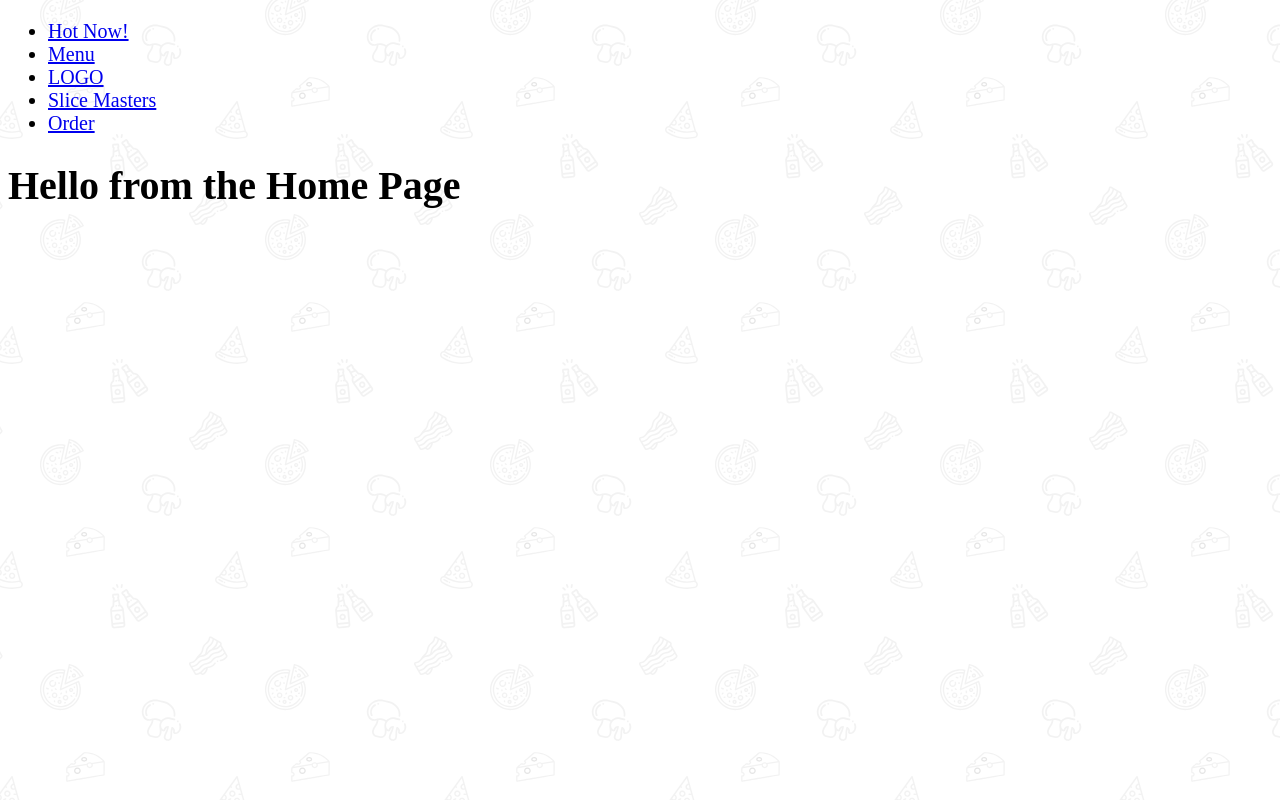
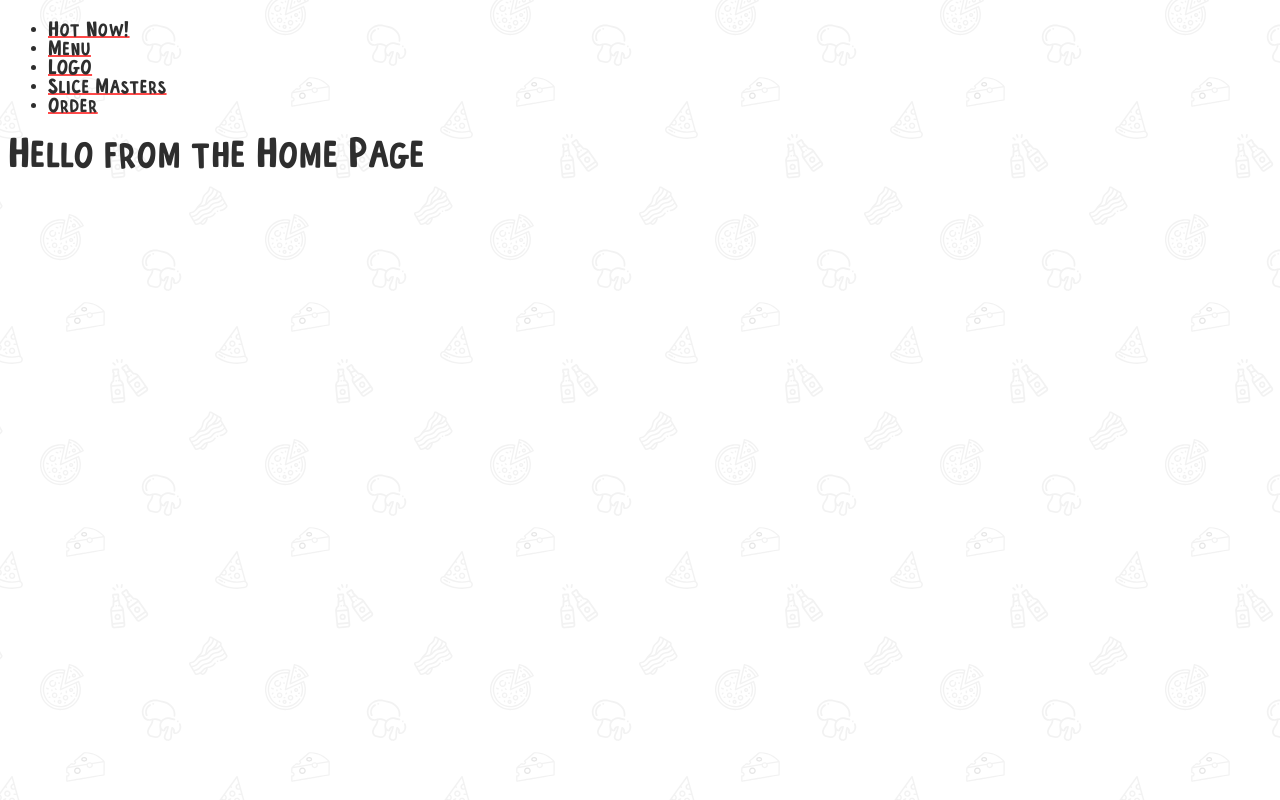
Before and after one commit to dominikmanowski/master-gatsby, a Gatsby site in the folder gatsby/: page / in a window 1280 px wide. Built offline with nearby package versions, Linux system fonts and the light colour scheme; Gatsby itself is replaced by a stand-in of ours.

Commit message:
gatsby | add typography styles and put them in layout

```diff
--- a/gatsby/src/components/Layout.js
+++ b/gatsby/src/components/Layout.js
@@ -1,10 +1,12 @@
 import React from 'react'
 import Nav from './Nav'
 import GlobalStyles from '../styles/GlobalStyles'
+import Typography from '../styles/Typography'
 
 const Layout = ({ children }) => (
   <div>
     <GlobalStyles />
+    <Typography />
     <Nav />
     {children}
   </div>
--- /dev/null
+++ b/gatsby/src/styles/Typography.js
@@ -0,0 +1,48 @@
+import { createGlobalStyle } from 'styled-components'
+
+import font from '../assets/fonts/frenchfries.woff'
+
+const Typography = createGlobalStyle`
+  @font-face {
+    font-family: FrenchFries;
+    src: url(${font});
+  }
+  *, *::before, *::after {
+        -webkit-font-smoothing: antialiased;
+        -moz-osx-font-smoothing: grayscale;
+    }
+  html {
+    font-family: FrenchFries, -apple-system, BlinkMacSystemFont, 'Segoe UI', Roboto, Oxygen, Ubuntu, Cantarell, 'Open Sans', 'Helvetica Neue', sans-serif;
+    color: var(--black);
+  }
+  p, li {
+    letter-spacing: 0.5px;
+  }
+  h1,h2,h3,h4,h5,h6 {
+    font-weight: normal;
+    margin: 0;
+  }
+  a {
+    color: var(--black);
+    text-decoration-color: var(--red);
+    /* Chrome renders this weird with this font, so we turn it off */
+    text-decoration-skip-ink: none;
+  }
+  mark, .mark {
+    background: var(--yellow);
+    padding: 0 2px 2px 2px;
+    margin: 0;
+    display: inline;
+    line-height: 1;
+  }
+
+  .center {
+    text-align: center;
+  }
+
+  .tilt {
+    transform: rotate(-2deg);
+  }
+`
+
+export default Typography
```
